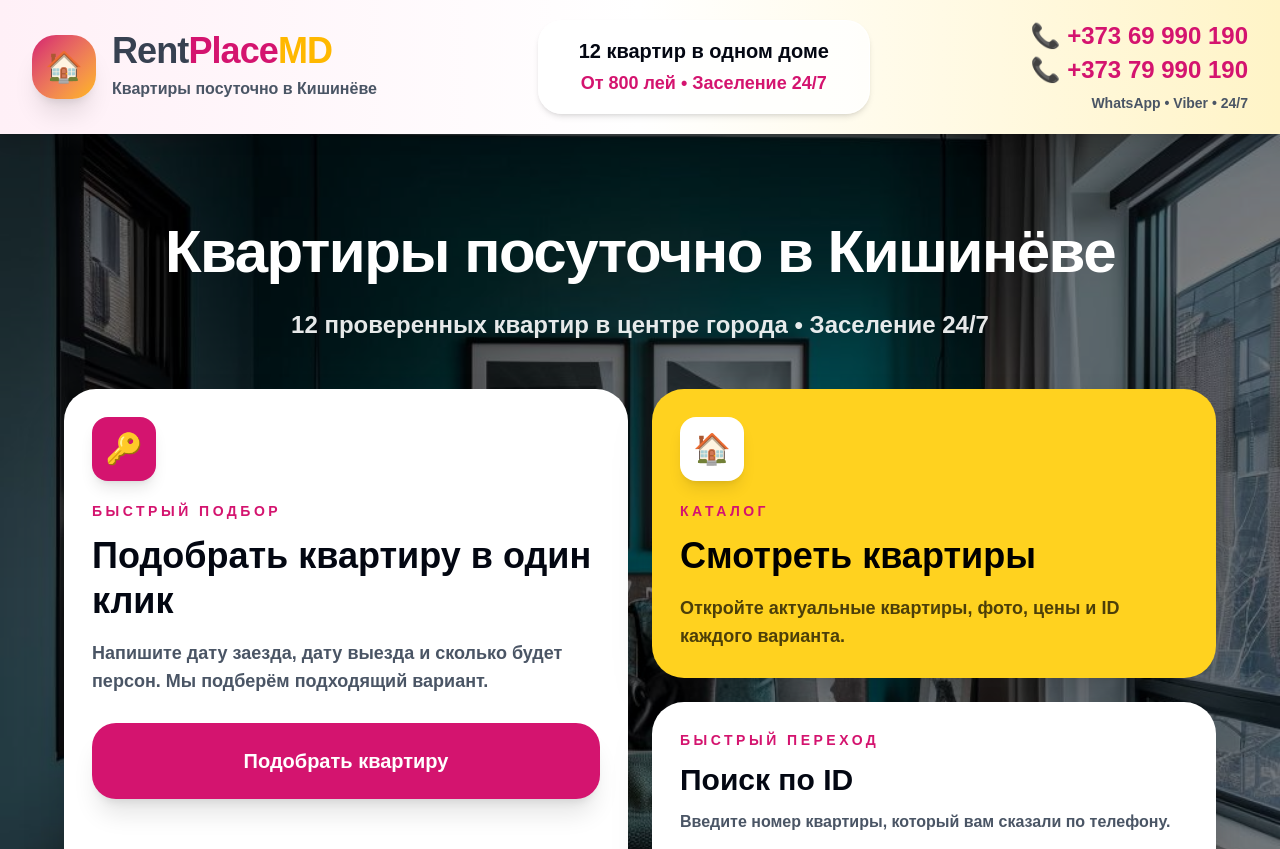
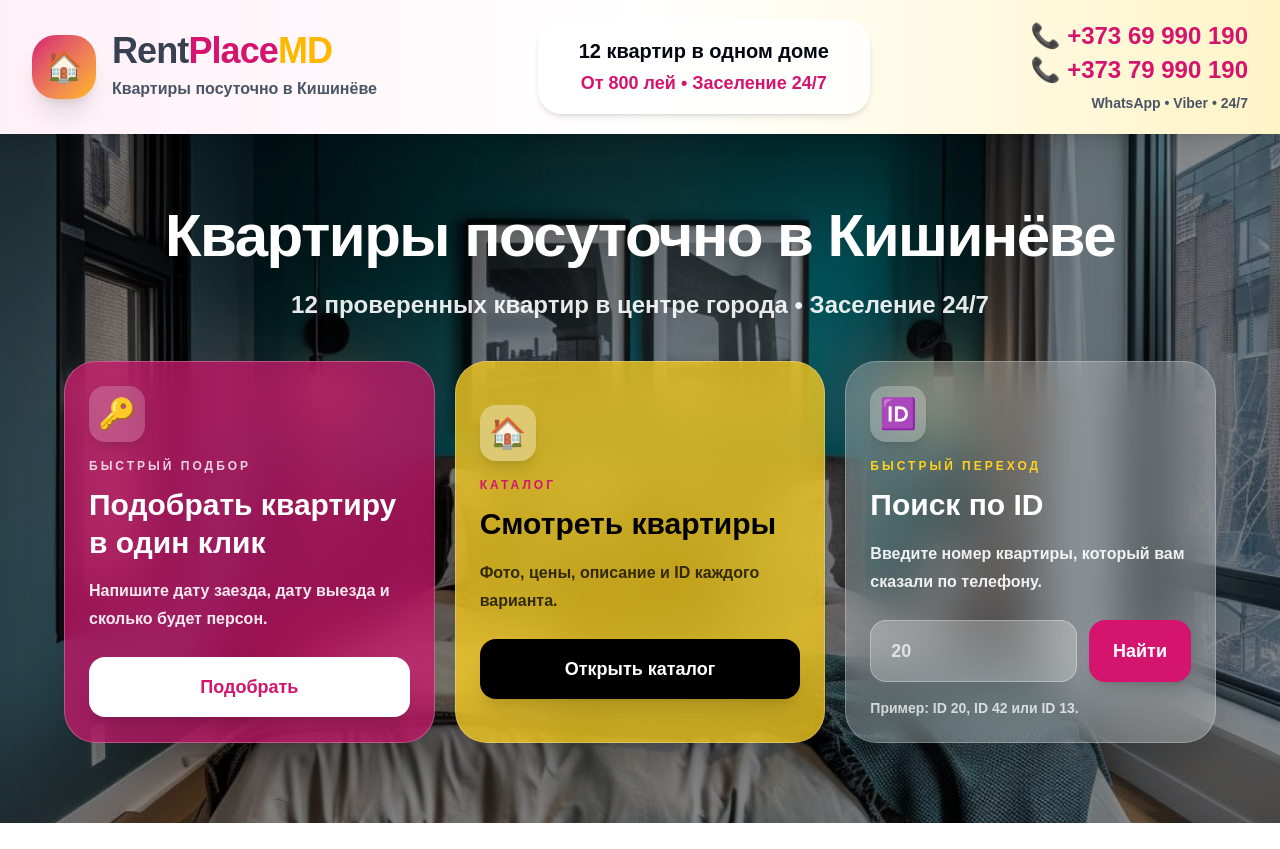
Before and after one commit to zavturandrei-glitch/rentplacemd, a Next.js app: page / in a window 1280 px wide. Shown: the top 849 px of the page. Built offline with nearby package versions, Linux system fonts and the light colour scheme.

Commit message:
Make hero cards glass style

```diff
--- a/components/Hero.tsx
+++ b/components/Hero.tsx
@@ -22,11 +22,6 @@ export default function Hero() {
 
     if (section) {
       section.scrollIntoView({ behavior: "smooth" });
-    } else {
-      window.scrollTo({
-        top: window.innerHeight,
-        behavior: "smooth",
-      });
     }
   }
 
@@ -58,58 +53,55 @@ export default function Hero() {
         style={{ backgroundImage: "url('/main.jpg')" }}
       />
 
-      <div className="absolute inset-0 bg-black/50" />
+      <div className="absolute inset-0 bg-black/45" />
 
-      <div className="relative mx-auto max-w-7xl px-4 pb-20 pt-20 sm:px-6 lg:px-8">
-        <div className="mx-auto max-w-5xl text-center">
+      <div className="relative mx-auto max-w-7xl px-4 pb-20 pt-16 sm:px-6 lg:px-8">
+        <div className="mx-auto mb-10 max-w-5xl text-center">
           <h1 className="text-4xl font-black leading-tight tracking-tight text-white sm:text-5xl lg:text-6xl">
             Квартиры посуточно в Кишинёве
           </h1>
 
-          <p className="mx-auto mt-5 max-w-3xl text-xl font-bold leading-8 text-white/90 sm:text-2xl">
+          <p className="mx-auto mt-4 max-w-3xl text-xl font-bold leading-8 text-white/90 sm:text-2xl">
             12 проверенных квартир в центре города • Заселение 24/7
           </p>
         </div>
 
-        <div className="relative z-10 mx-auto mt-12 grid max-w-6xl gap-6 lg:grid-cols-2">
-          <div className="rounded-[2rem] bg-white p-7 shadow-2xl">
+        <div className="relative z-10 mx-auto grid max-w-6xl gap-5 lg:grid-cols-3">
+          <div className="rounded-[2rem] border border-white/25 bg-[#d4146f]/70 p-6 text-white shadow-2xl backdrop-blur-xl">
             {!showRequest ? (
               <>
-                <div className="mb-5 flex h-16 w-16 items-center justify-center rounded-2xl bg-[#d4146f] text-3xl shadow-lg">
+                <div className="mb-4 flex h-14 w-14 items-center justify-center rounded-2xl bg-white/20 text-3xl shadow-lg">
                   🔑
                 </div>
 
-                <p className="mb-3 text-sm font-black uppercase tracking-[0.25em] text-[#d4146f]">
+                <p className="mb-3 text-xs font-black uppercase tracking-[0.25em] text-white/80">
                   Быстрый подбор
                 </p>
 
-                <h2 className="text-3xl font-black leading-tight text-gray-950 sm:text-4xl">
+                <h2 className="text-2xl font-black leading-tight sm:text-3xl">
                   Подобрать квартиру в один клик
                 </h2>
 
-                <p className="mt-4 text-lg font-semibold leading-7 text-gray-600">
+                <p className="mt-4 text-base font-semibold leading-7 text-white/90">
                   Напишите дату заезда, дату выезда и сколько будет персон.
-                  Мы подберём подходящий вариант.
                 </p>
 
                 <button
                   onClick={() => setShowRequest(true)}
-                  className="mt-7 w-full rounded-3xl bg-[#d4146f] px-8 py-6 text-xl font-black text-white shadow-xl transition hover:scale-105"
+                  className="mt-6 w-full rounded-2xl bg-white px-6 py-4 text-lg font-black text-[#d4146f] shadow-xl transition hover:scale-105"
                 >
-                  Подобрать квартиру
+                  Подобрать
                 </button>
               </>
             ) : (
               <>
-                <p className="mb-3 text-sm font-black uppercase tracking-[0.25em] text-[#d4146f]">
-                  Заявка на квартиру
+                <p className="mb-3 text-xs font-black uppercase tracking-[0.25em] text-white/80">
+                  Заявка
                 </p>
 
-                <h2 className="text-3xl font-black text-gray-950">
-                  Напишите одним текстом
-                </h2>
+                <h2 className="text-2xl font-black">Напишите одним текстом</h2>
 
-                <p className="mt-3 text-lg font-semibold leading-7 text-gray-600">
+                <p className="mt-3 text-base font-semibold leading-7 text-white/90">
                   Дата заезда, дата выезда и сколько персон.
                 </p>
 
@@ -117,21 +109,21 @@ export default function Hero() {
                   value={message}
                   onChange={(e) => setMessage(e.target.value)}
                   placeholder="Например: с 20 по 23 июня, 2 взрослых..."
-                  className="mt-5 min-h-32 w-full resize-none rounded-3xl border border-gray-200 bg-gray-50 p-5 text-lg font-semibold text-gray-800 outline-none transition focus:border-[#d4146f] focus:bg-white"
+                  className="mt-5 min-h-28 w-full resize-none rounded-2xl border border-white/30 bg-white/20 p-4 text-base font-semibold text-white outline-none placeholder:text-white/70 focus:bg-white/25"
                 />
 
-                <div className="mt-5 grid gap-3 sm:grid-cols-2">
+                <div className="mt-4 grid gap-3">
                   <a
                     href={whatsappLink}
                     target="_blank"
-                    className="rounded-2xl bg-[#25D366] px-6 py-5 text-center text-lg font-black text-white shadow-lg transition hover:scale-105"
+                    className="rounded-2xl bg-[#25D366] px-6 py-4 text-center text-base font-black text-white shadow-lg transition hover:scale-105"
                   >
                     Отправить в WhatsApp
                   </a>
 
                   <button
                     onClick={() => setShowRequest(false)}
-                    className="rounded-2xl border border-gray-200 px-6 py-5 text-lg font-black text-gray-700"
+                    className="rounded-2xl border border-white/30 px-6 py-4 text-base font-black text-white"
                   >
                     Назад
                   </button>
@@ -140,61 +132,67 @@ export default function Hero() {
             )}
           </div>
 
-          <div className="grid gap-6">
           <button
             onClick={scrollToApartments}
-              className="rounded-[2rem] bg-[#ffd21f] p-7 text-left shadow-2xl transition hover:scale-[1.02]"
+            className="rounded-[2rem] border border-white/25 bg-[#ffd21f]/75 p-6 text-left text-black shadow-2xl backdrop-blur-xl transition hover:scale-[1.02]"
           >
-              <div className="mb-5 flex h-16 w-16 items-center justify-center rounded-2xl bg-white text-3xl shadow-lg">
+            <div className="mb-4 flex h-14 w-14 items-center justify-center rounded-2xl bg-white/35 text-3xl shadow-lg">
               🏠
             </div>
 
-              <p className="mb-3 text-sm font-black uppercase tracking-[0.25em] text-[#d4146f]">
+            <p className="mb-3 text-xs font-black uppercase tracking-[0.25em] text-[#d4146f]">
               Каталог
             </p>
 
-              <h2 className="text-3xl font-black leading-tight text-black sm:text-4xl">
+            <h2 className="text-2xl font-black leading-tight sm:text-3xl">
               Смотреть квартиры
             </h2>
 
-              <p className="mt-4 text-lg font-semibold leading-7 text-black/70">
-                Откройте актуальные квартиры, фото, цены и ID каждого варианта.
+            <p className="mt-4 text-base font-semibold leading-7 text-black/75">
+              Фото, цены, описание и ID каждого варианта.
             </p>
+
+            <div className="mt-6 rounded-2xl bg-black px-6 py-4 text-center text-lg font-black text-white shadow-xl">
+              Открыть каталог
+            </div>
           </button>
 
-            <div className="rounded-[2rem] bg-white p-7 shadow-2xl">
-              <p className="mb-3 text-sm font-black uppercase tracking-[0.25em] text-[#d4146f]">
+          <div className="rounded-[2rem] border border-white/25 bg-white/25 p-6 text-white shadow-2xl backdrop-blur-xl">
+            <div className="mb-4 flex h-14 w-14 items-center justify-center rounded-2xl bg-white/25 text-3xl shadow-lg">
+              🆔
+            </div>
+
+            <p className="mb-3 text-xs font-black uppercase tracking-[0.25em] text-[#ffd21f]">
               Быстрый переход
             </p>
 
-              <h2 className="text-3xl font-black text-gray-950">
+            <h2 className="text-2xl font-black leading-tight sm:text-3xl">
               Поиск по ID
             </h2>
 
-              <p className="mt-3 text-base font-semibold text-gray-600">
+            <p className="mt-4 text-base font-semibold leading-7 text-white/90">
               Введите номер квартиры, который вам сказали по телефону.
             </p>
 
-              <div className="mt-5 flex gap-3">
+            <div className="mt-6 flex gap-3">
               <input
                 value={apartmentId}
                 onChange={(e) => setApartmentId(e.target.value)}
-                  placeholder="Например: 20"
-                  className="w-full rounded-2xl border border-gray-200 bg-gray-50 px-5 py-4 text-lg font-black text-gray-900 outline-none placeholder:text-gray-400 focus:border-[#d4146f] focus:bg-white"
+                placeholder="20"
+                className="w-full rounded-2xl border border-white/30 bg-white/25 px-5 py-4 text-lg font-black text-white outline-none placeholder:text-white/70 focus:bg-white/30"
               />
 
               <button
                 onClick={openApartmentById}
-                  className="rounded-2xl bg-[#d4146f] px-7 py-4 text-lg font-black text-white shadow-lg transition hover:scale-105"
+                className="rounded-2xl bg-[#d4146f] px-6 py-4 text-lg font-black text-white shadow-lg transition hover:scale-105"
               >
                 Найти
               </button>
             </div>
 
-              <p className="mt-4 text-sm font-bold text-gray-500">
+            <p className="mt-4 text-sm font-bold text-white/75">
               Пример: ID 20, ID 42 или ID 13.
             </p>
-            </div>
           </div>
         </div>
       </div>
```
Lines whose indentation alone changed are shown as unchanged.
